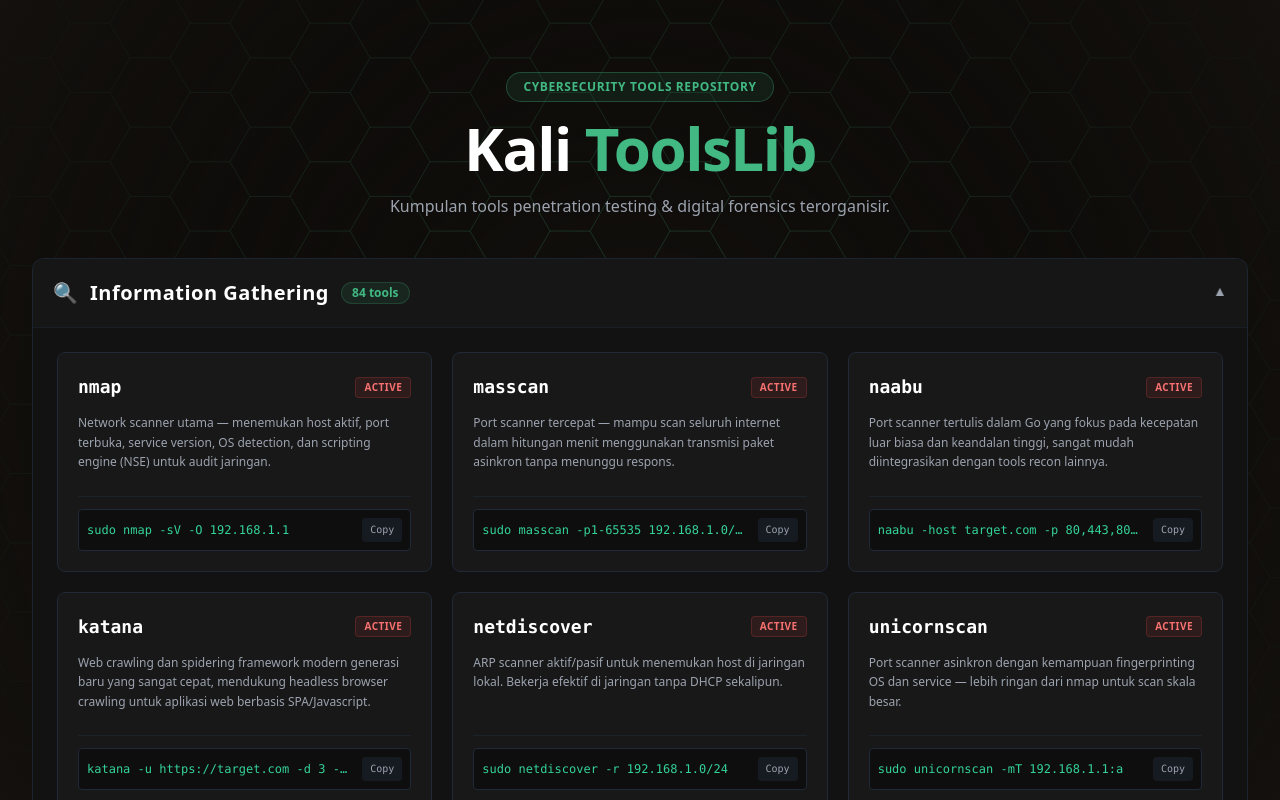
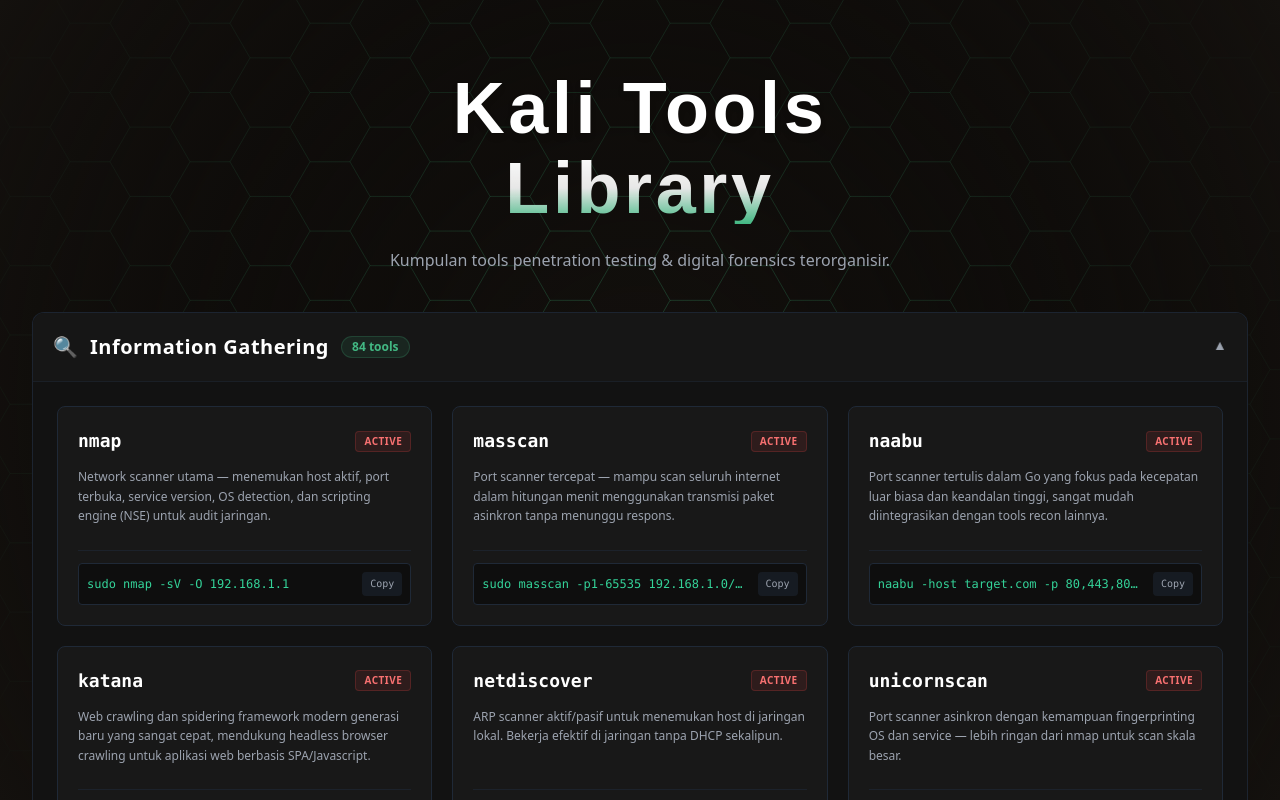
Before and after one commit to zero-route/Kali-ToolsLib, a Vue app: page / in a window 1280 px wide. Shown: the top 800 px of the page. Built offline with nearby package versions, Linux system fonts and the light colour scheme.

Commit message:
update main page

```diff
--- a/src/App.vue
+++ b/src/App.vue
@@ -1,6 +1,5 @@
 <script setup>
-// Import komponen background
-import ShapeGrid from './components/Background.vue'
+import Background from './components/Background.vue'
 
 // Import semua komponen dari folder sections
 import InformationGathering from './sections/InformationGathering.vue'
@@ -21,30 +20,28 @@
 
 <template>
   <div class="relative min-h-screen bg-[#14110E] overflow-hidden">
-    <!-- Background Canvas (Fixed di paling belakang) -->
+    <!-- Canvas Background -->
     <div class="fixed inset-0 z-0 pointer-events-auto">
-      <ShapeGrid
-        :speed="0.5"
-        :square-size="40"
-        direction="diagonal"
-        border-color="rgba(66, 184, 131, 0.15)"
-        hover-fill-color="#42b883"
-        shape="hexagon"
-        :hover-trail-amount="5"
-      />
+      <Background />
     </div>
 
-    <!-- Konten Utama (Berada di atas background) -->
+    <!-- Main Content Container -->
     <div class="relative z-10 px-4 py-8 md:px-8 max-w-7xl mx-auto flex flex-col justify-between min-h-screen">
       <div>
         <!-- Header -->
-        <header class="text-center my-10 animate-fade-in">
-          <div class="inline-block px-4 py-1.5 mb-4 text-xs font-semibold tracking-wider text-[#42b883] bg-[#42b883]/10 border border-[#42b883]/30 rounded-full uppercase">
-            Cybersecurity Tools Repository
-          </div>
-          <h1 class="text-4xl md:text-6xl font-black tracking-tight text-white mb-4">
-            Kali <span class="text-[#42b883]">ToolsLib</span>
+        <header class="text-center my-10 animate-slide-up">
+          <h1 class="font-['Audiowide',sans-serif] text-5xl md:text-7xl font-bold tracking-wider mb-6 flex flex-col gap-2 items-center">
+            <!-- Baris Atas: Kali Tools (Warna Putih) -->
+            <span class="text-white drop-shadow-md">
+              Kali Tools
+            </span>
+
+            <!-- Baris Bawah: Library (Gradient Putih ke Hijau Vue) -->
+            <span class="bg-gradient-to-b from-white via-white/90 to-[#42b883] bg-clip-text text-transparent">
+              Library
+            </span>
           </h1>
+
           <p class="text-gray-400 text-sm md:text-base max-w-xl mx-auto leading-relaxed">
             Kumpulan tools penetration testing & digital forensics terorganisir.
           </p>
@@ -76,3 +73,21 @@
     </div>
   </div>
 </template>
+
+<style scoped>
+/* Keyframe animasi Fade In + Slide dari bawah ke atas */
+@keyframes slideUpFade {
+  from {
+    opacity: 0;
+    transform: translateY(30px);
+  }
+  to {
+    opacity: 1;
+    transform: translateY(0);
+  }
+}
+
+.animate-slide-up {
+  animation: slideUpFade 0.8s cubic-bezier(0.16, 1, 0.3, 1) forwards;
+}
+</style>
--- a/src/style.css
+++ b/src/style.css
@@ -1,6 +1,8 @@
 @tailwind base;
 @tailwind components;
 @tailwind utilities;
+
+ @import url('https://fonts.googleapis.com/css2?family=Audiowide&display=swap');
 
 body {
   background-color: #0d0d0d;
```
